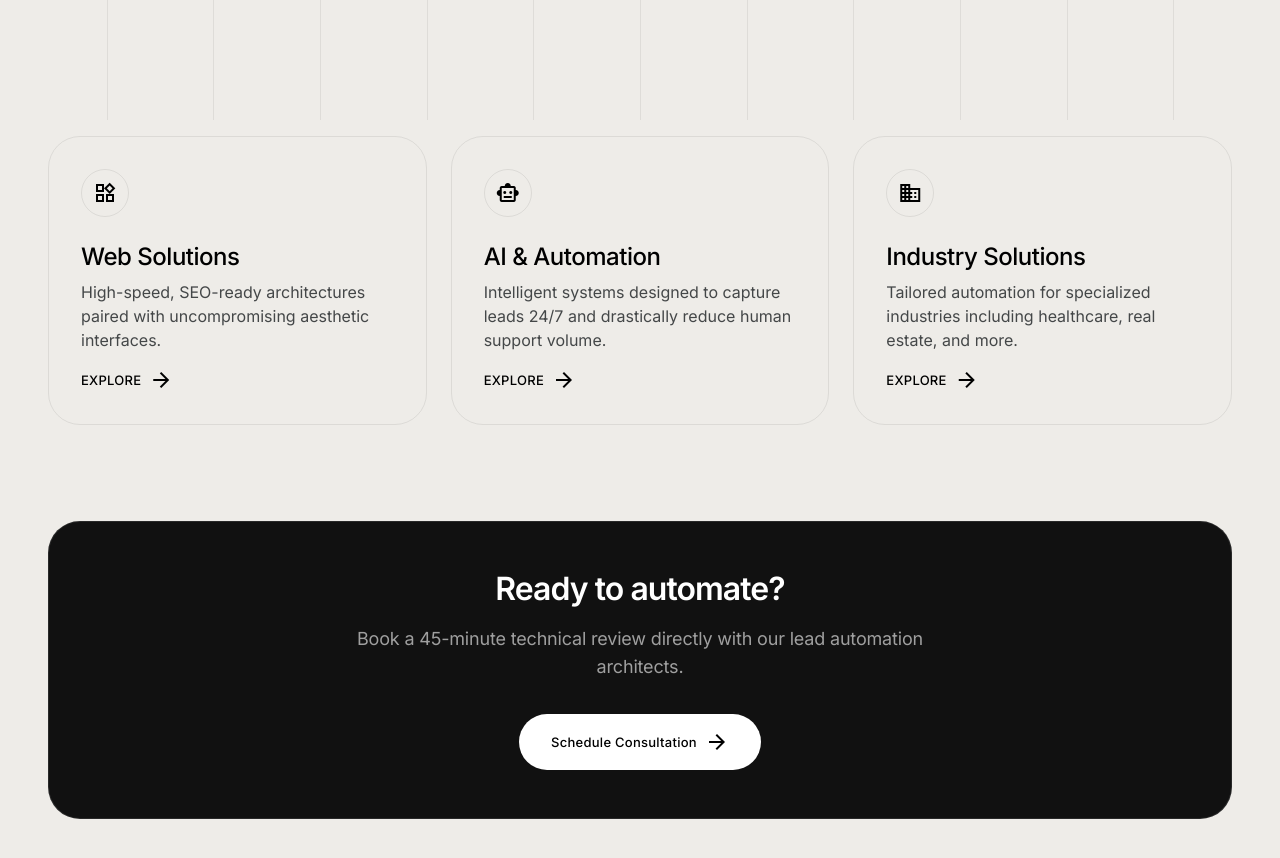
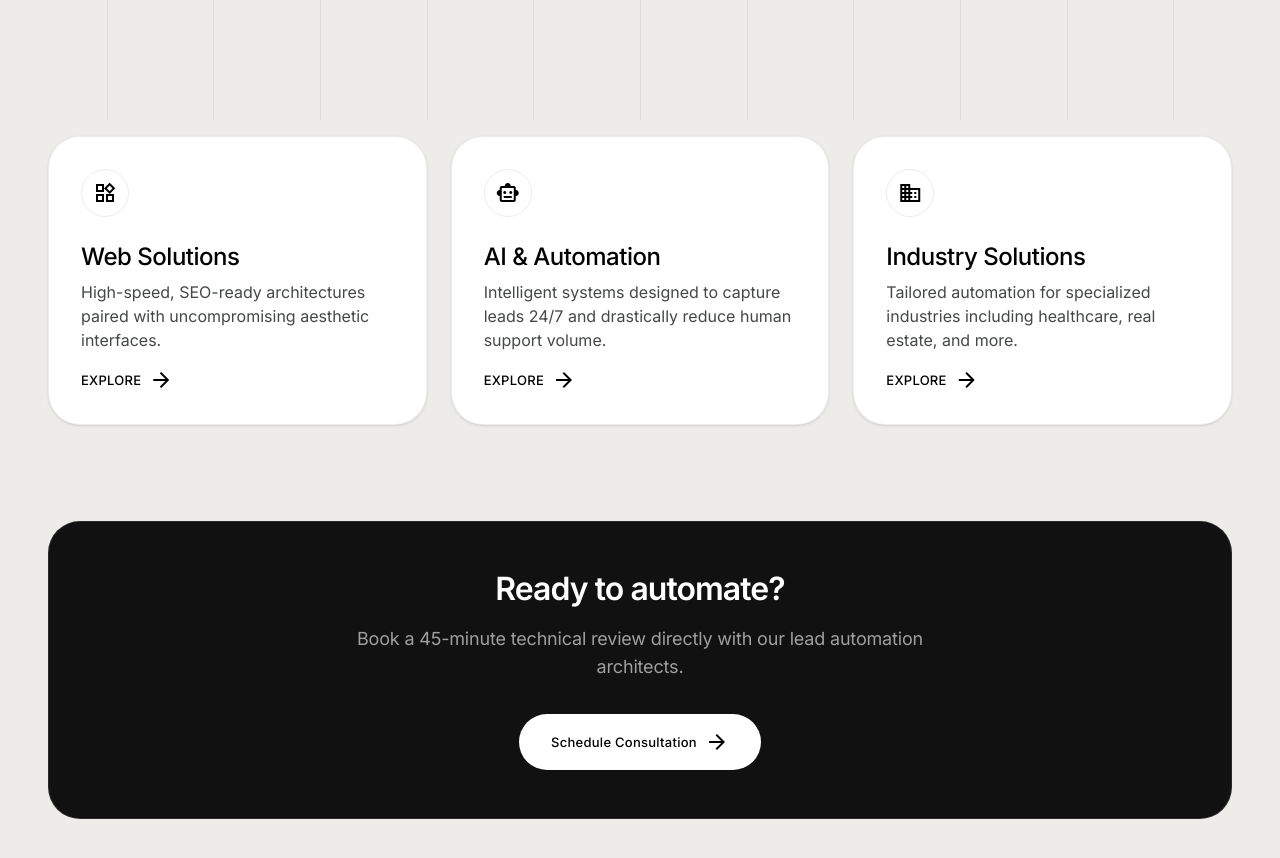
Before and after one commit to SOBANEJAZ/eledralabs-landing-page, a Next.js app: page / in a window 1280 px wide. Shown: the part 680-1538 px from the top of the page. Built offline with nearby package versions, Linux system fonts and the light colour scheme.

Commit message:
feat: move BackgroundWorkflows to homepage, update card styles

```diff
--- a/src/app/layout.tsx
+++ b/src/app/layout.tsx
@@ -3,7 +3,7 @@ import { Inter } from "next/font/google";
 import "./globals.css";
 import { Navbar } from "@/components/layout/navbar";
 import { Footer } from "@/components/layout/footer";
-import { BackgroundWorkflows } from "@/components/ui/background-workflows";
+
 import { VerticalLines } from "@/components/ui/vertical-lines";
 
 const inter = Inter({
@@ -34,7 +34,6 @@ export default function RootLayout({
         suppressHydrationWarning
         className="relative bg-[#EEECE8] text-on-background min-h-screen font-body-md selection:bg-primary-container selection:text-on-primary-container antialiased"
       >
-        <BackgroundWorkflows />
         <VerticalLines
           className="fixed z-[1]"
           innerClassName="mx-auto h-full w-full max-w-7xl px-6 md:px-12"
--- a/src/app/page.tsx
+++ b/src/app/page.tsx
@@ -2,6 +2,7 @@ import Link from "next/link";
 import { ScrollReveal } from "@/components/ui/scroll-reveal";
 import { MaterialIcon } from "@/components/ui/material-icon";
 import { AnimatedHero } from "@/components/ui/animated-hero";
+import { BackgroundWorkflows } from "@/components/ui/background-workflows";
 
 export default function Home() {
   return (
@@ -10,6 +11,7 @@ export default function Home() {
       {/* Hero Section with Animated Canvas */}
       <ScrollReveal>
         <div className="relative z-10">
+          <BackgroundWorkflows />
           <AnimatedHero />
         </div>
       </ScrollReveal>
@@ -17,7 +19,7 @@ export default function Home() {
       {/* Features Grid */}
       <div className="grid grid-cols-1 md:grid-cols-3 gap-6 relative z-10">
         <ScrollReveal delay={0}>
-          <Link href="/solutions" className="card card-glow flex flex-col p-8 rounded-lg border-[0.5px] border-[#11111114] group overflow-hidden">
+          <Link href="/solutions" className="card card-glow flex flex-col p-8 rounded-lg border-[0.5px] border-[#11111114] bg-surface-container-lowest shadow-sm group overflow-hidden">
             <div className="icon-circle-bounce w-12 h-12 flex items-center justify-center rounded-full border-[0.5px] border-[#11111114] mb-6">
               <MaterialIcon name="widgets" className="text-primary" />
             </div>
@@ -33,7 +35,7 @@ export default function Home() {
         </ScrollReveal>
 
         <ScrollReveal delay={100}>
-          <Link href="/solutions" className="card card-glow flex flex-col p-8 rounded-lg border-[0.5px] border-[#11111114] group overflow-hidden">
+          <Link href="/solutions" className="card card-glow flex flex-col p-8 rounded-lg border-[0.5px] border-[#11111114] bg-surface-container-lowest shadow-sm group overflow-hidden">
             <div className="icon-circle-bounce w-12 h-12 flex items-center justify-center rounded-full border-[0.5px] border-[#11111114] mb-6">
               <MaterialIcon name="smart_toy" className="text-primary" />
             </div>
@@ -49,7 +51,7 @@ export default function Home() {
         </ScrollReveal>
 
         <ScrollReveal delay={200}>
-          <Link href="/industries" className="card card-glow flex flex-col p-8 rounded-lg border-[0.5px] border-[#11111114] group overflow-hidden">
+          <Link href="/industries" className="card card-glow flex flex-col p-8 rounded-lg border-[0.5px] border-[#11111114] bg-surface-container-lowest shadow-sm group overflow-hidden">
             <div className="icon-circle-bounce w-12 h-12 flex items-center justify-center rounded-full border-[0.5px] border-[#11111114] mb-6">
               <MaterialIcon name="domain" className="text-primary" />
             </div>
```
